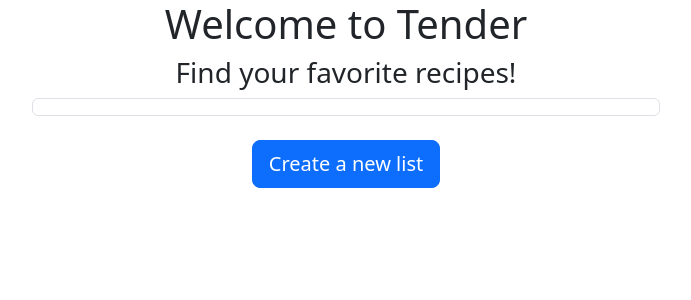
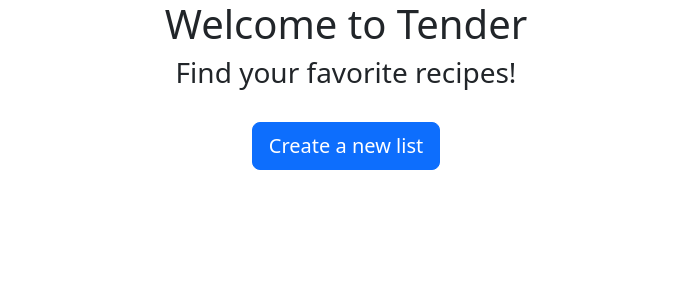
Before and after one commit to agnesmcc/capstone_project_one, a Flask app: page /lists in a window 1280 px wide. Shown: the top 300 px of the page, without its empty margins (294-985 px from the left). Run offline with Flask 2, Linux system fonts and the light colour scheme; data that the repository does not hold is empty; some libraries are stand-ins or nearby versions.

Commit message:
fix lists group items

```diff
--- a/templates/lists/lists.html
+++ b/templates/lists/lists.html
@@ -6,11 +6,13 @@
     <div class="row justify-content-center">
       <div class="col-md-6 text-center">
         <ul class="list-group no-hover" id="lists">
-          <li class="list-group-item">
-              {% for list in lists %}
+
+            {% for list in lists %}
+              <li class="list-group-item">
                 {{list.title}}
-              {% endfor %}
-          </li>
+              </li>
+            {% endfor %}
+
         </ul>
         <br>
         <a href="/lists/new" class="btn btn-primary btn-lg btn-block">Create a new list</a>
```
